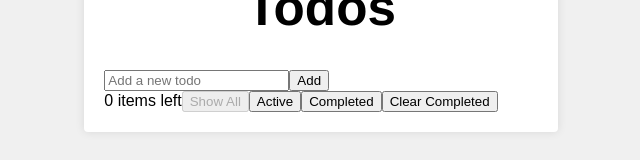
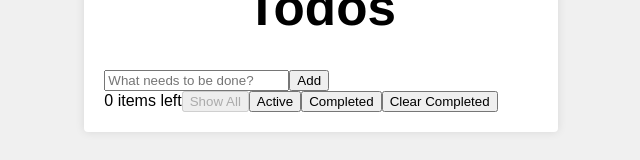
Before and after one commit to jftMarkAndrew/mindbox, a React (Vite) app in the folder simple-todos/: page / in a window 1280 px wide. Shown: the part 371-531 px from the top of the page, without its empty margins (339-979 px from the left). Built offline with nearby package versions, Linux system fonts and the light colour scheme.

Commit message:
placeholder

```diff
--- a/simple-todos/src/components/TodoInput.tsx
+++ b/simple-todos/src/components/TodoInput.tsx
@@ -20,7 +20,7 @@ export const TodoInput: React.FC<TodoInputProps> = ({ addTodo }) => {
         type="text"
         value={text}
         onChange={(e) => setText(e.target.value)}
-        placeholder="Add a new todo"
+        placeholder="What needs to be done?"
       />
       <button type="submit">Add</button>
     </form>
```
